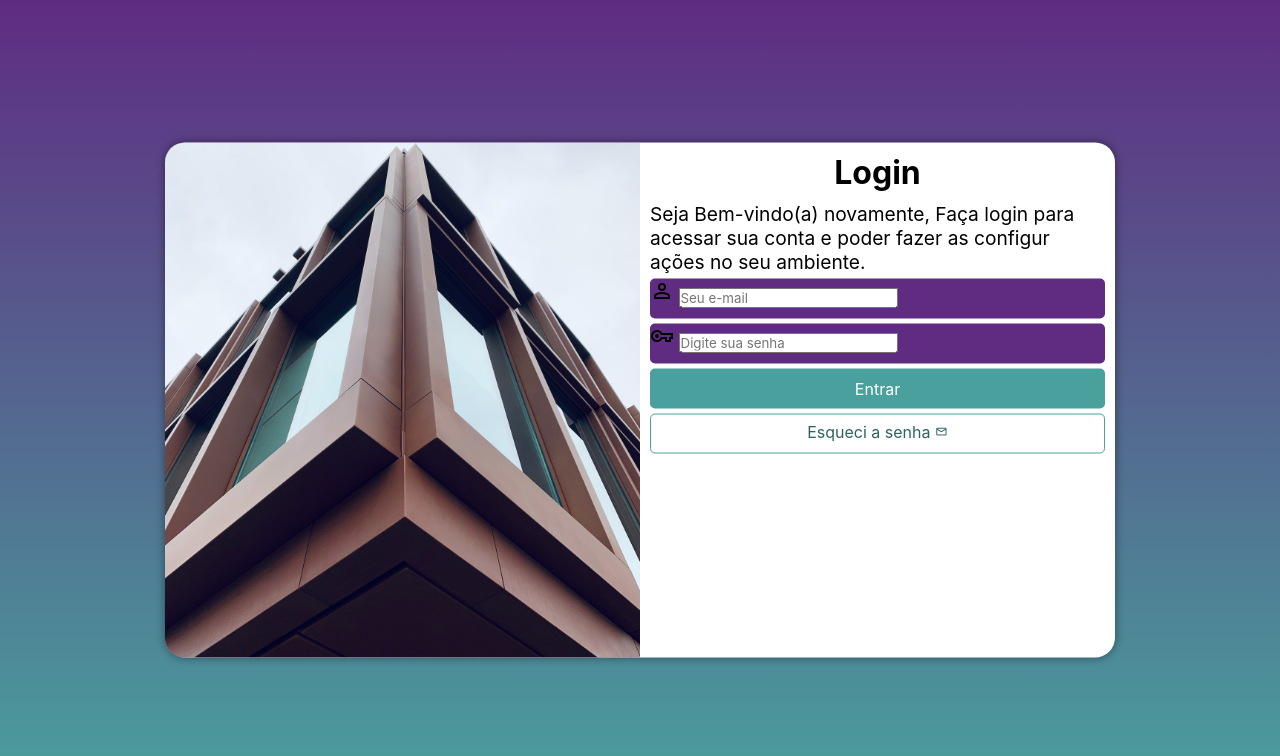
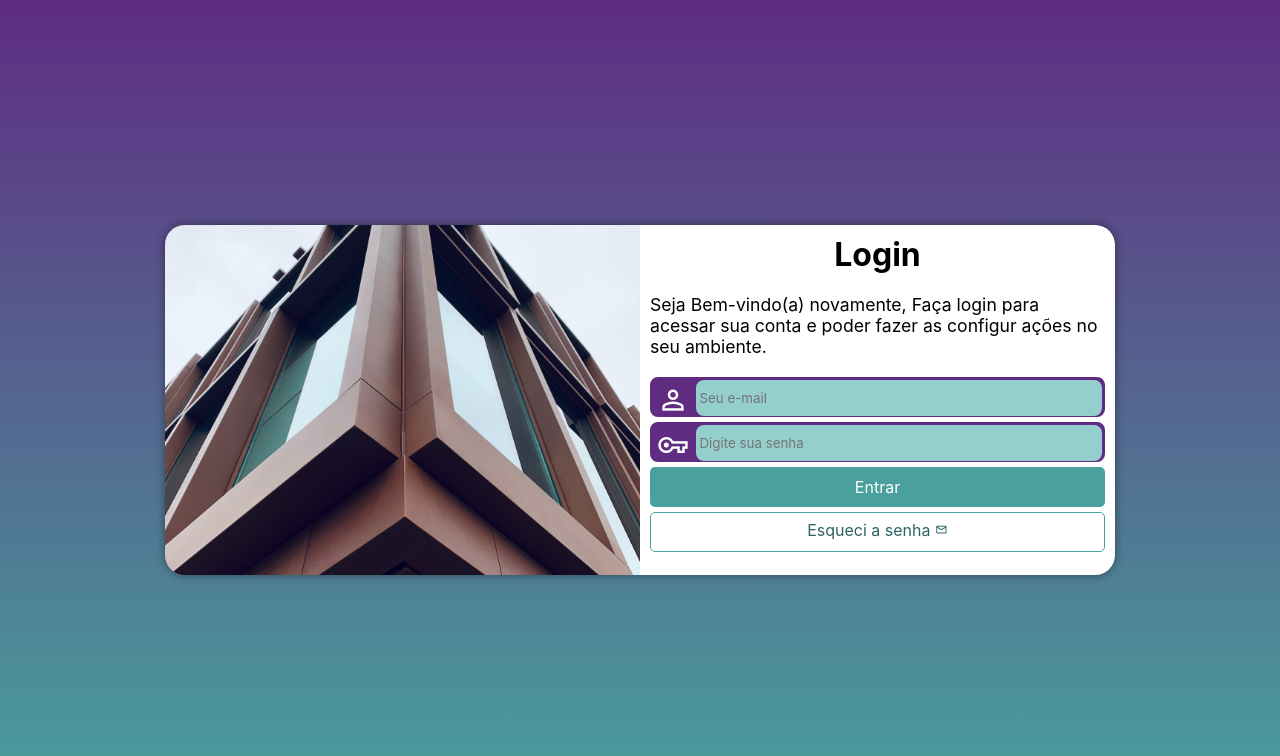
Before and after one commit to WillenAndrade/projeto-login, a plain HTML site: page index.html in a window 1280 px wide. Drawn offline with nearby package versions, Linux system fonts and the light colour scheme.

Commit message:
Correção e finalização do formulário.

```diff
--- a/estilos/media-query.css
+++ b/estilos/media-query.css
@@ -7,6 +7,7 @@
   }
   section#login {
     width: 80vw;
+    height: 280px;
   }
 main  section#login div#imagem {
     float: right;
@@ -28,6 +29,7 @@ main  section#login div#imagem {
 
   section#login {
     width: 950px;
+    height: 350px;
   }
   main section#login div#imagem {
     float: left;
@@ -44,7 +46,8 @@ main  section#login div#imagem {
     font-size: 2em;
   }
   div#formulario p {
-    font-size: 1.2em;
+    font-size: 1.1em;
+    margin: 20px 0px;
   }
 
 }
--- a/estilos/style.css
+++ b/estilos/style.css
@@ -23,12 +23,12 @@ section#login {
   position: absolute;
   top: 50%;
   left: 50%;
-  transform: translate(-50%, -50%);
   background-color: white;
   height: 515px;
   width: 250px;
   border-radius: 20px;
   box-shadow: 0px 0px 10px rgba(0,0,0, 0.450);
+  transform: translate(-50%, -50%);
 
   transition: width .3s, height 0.3s;
   overflow: hidden;
@@ -62,12 +62,34 @@ div.campo label {
   display: none;
 }
 
+div.campo span {
+  color: white;
+  /*background-color: black;*/
+  font-size: 2em;
+  width: 39px;
+  padding: 5px;
+}
+
+div.campo input {
+  background-color: #94cfcd;
+  width: calc(100% - 45px);
+  height: 100%;
+  border: 0px;
+  border-radius: 8px;
+  padding: 4px;
+  transform: translateY(-13px);
+}
+div.campo input:hover{
+  background-color: white;
+}
+
 .campo {
   background-color: #5f2c82;
+  border: 2px solid #5f2c82;
   width: 100%;
   display: block;
   height: 40px;
-  border-radius: 5px;
+  border-radius: 8px;
   margin: 5px 0px;
 }
 
```
